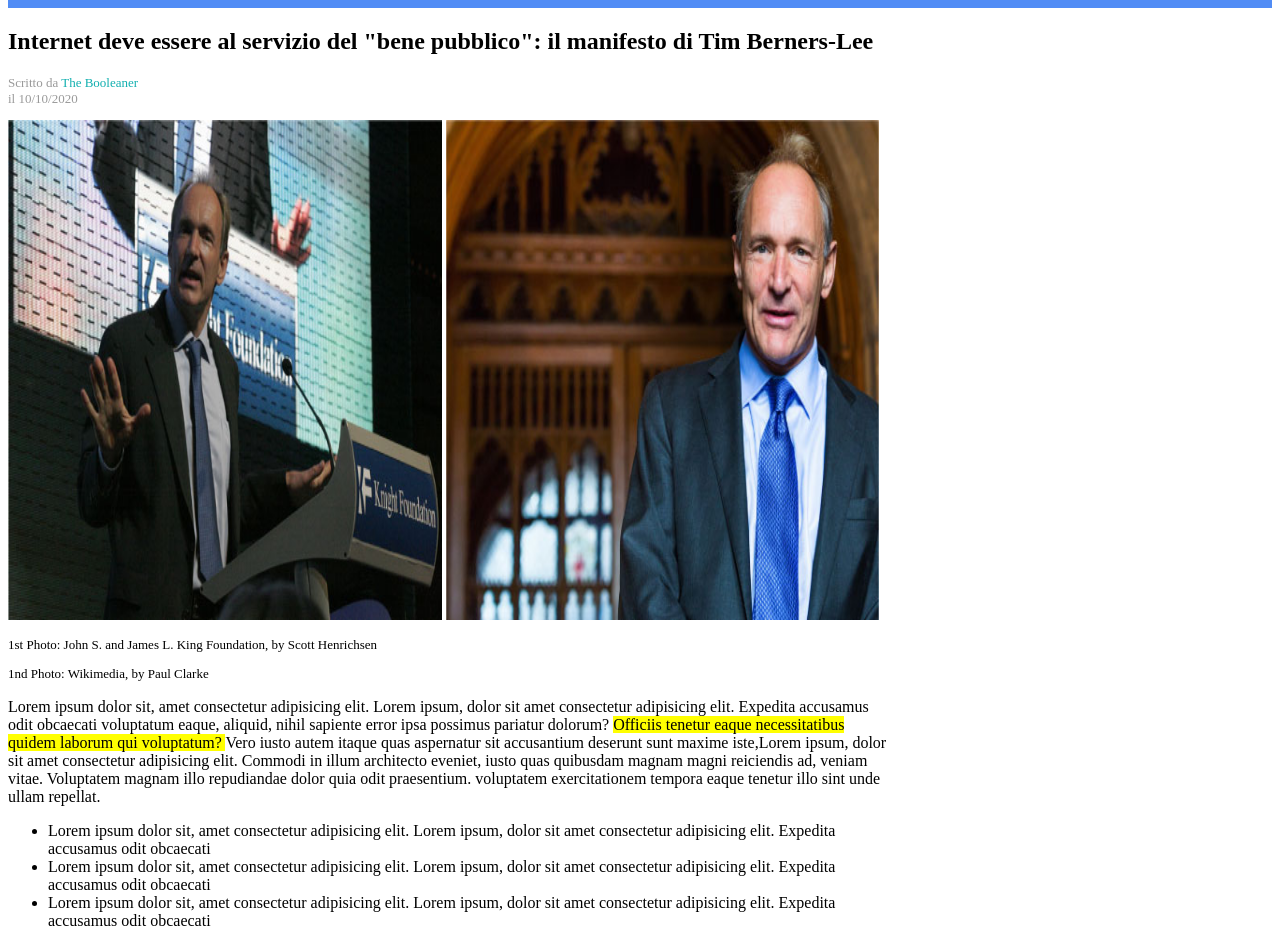
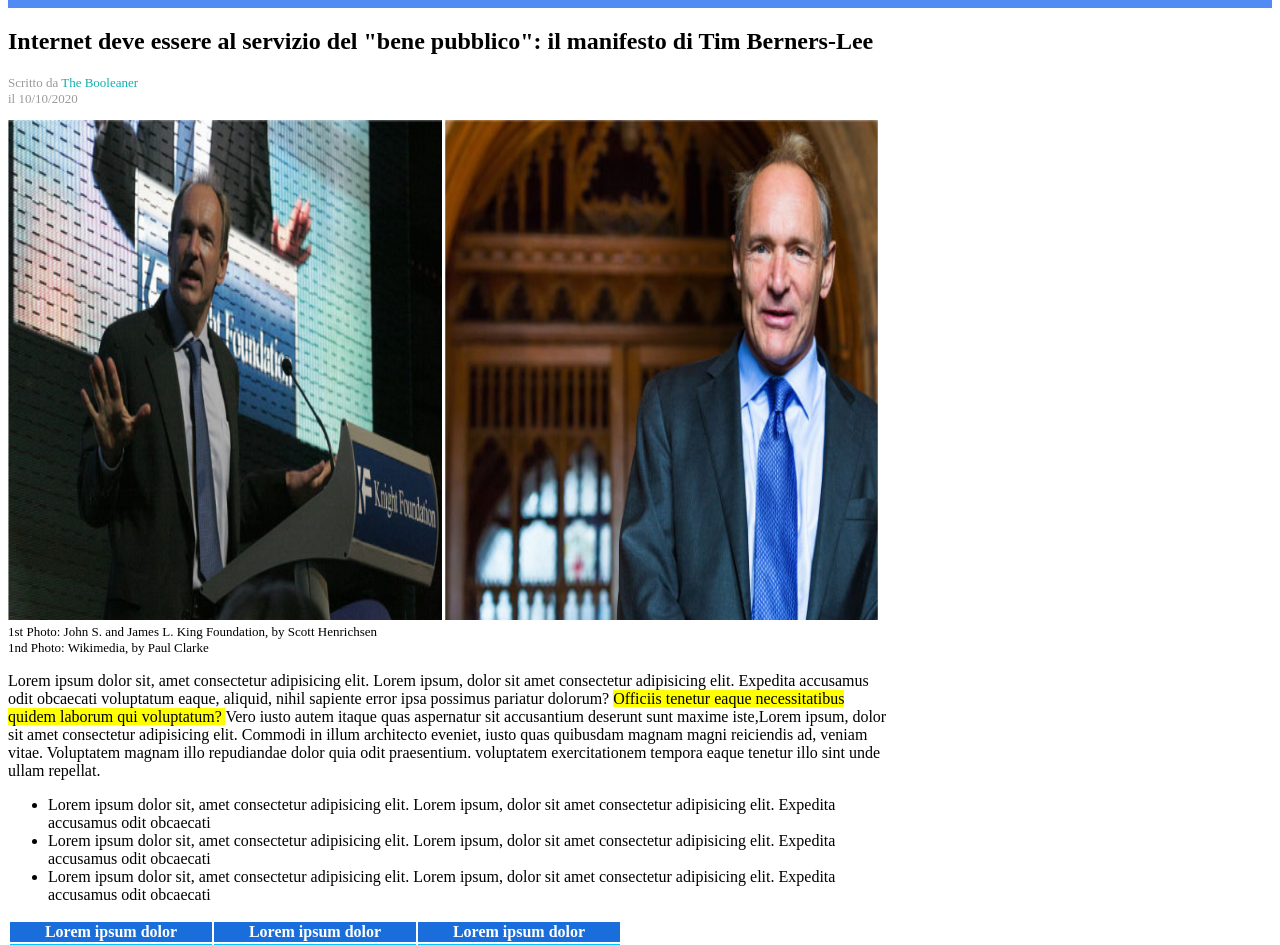
Before and after one commit to Marcotexcode/html-css-booleaner, a plain HTML site: page index.html in a window 1280 px wide. Shown: the part 80-1025 px from the top of the page. Drawn offline with Linux system fonts and the light colour scheme.

Commit message:
add: correzine img

```diff
--- a/css/style.css
+++ b/css/style.css
@@ -76,11 +76,6 @@ th {
     width: 200px;
 }
 
-table {
-    border-collapse: collapse;
-}
-
-
 
 /* section 3  */
 
--- a/index.html
+++ b/index.html
@@ -11,7 +11,7 @@
 
     <!-- Inizio intestazione -->
     <header>
-
+        <br>
         <img src="img/logo.svg" alt="The Booleaner">
 
     </header>
@@ -29,14 +29,15 @@
 
             <p class=" color_text description_text ">Scritto da <span class="color_span" >The Booleaner</span><br><span class="description_text">il 10/10/2020</span> </p>
 
-            <img class="photo_tim" src="img/tim-1.jpg" alt="Tim Berners-Lee">
-            <img class="photo_tim" src="img/tim-2.jpg" alt="Tim Berners-Lee">
+            <!--Inizio Testo più foto -->
+            <p class="description_text">
+                <img class="photo_tim" src="img/tim-1.jpg" alt="Tim Berners-Lee">
+                <img class="photo_tim" src="img/tim-2.jpg" alt="Tim Berners-Lee"><br> 1st Photo: John S. and James L. King Foundation, by Scott Henrichsen <br>1nd Photo: Wikimedia, by Paul Clarke
+            </p>
+            <!--Fine Testo più foto -->
 
-            <p class="description_text">1st Photo: John S. and James L. King Foundation, by Scott Henrichsen</p>
 
-            <p class="description_text">1nd Photo: Wikimedia, by Paul Clarke</p>
-
-            <p class="margine2">Lorem ipsum dolor sit, amet consectetur adipisicing elit. Lorem ipsum, dolor sit amet consectetur adipisicing elit. Expedita accusamus odit obcaecati voluptatum eaque, aliquid, nihil sapiente error ipsa possimus pariatur dolorum? <span class="Highlighter_span">Officiis tenetur eaque necessitatibus quidem laborum qui voluptatum? </span>Vero iusto autem itaque quas aspernatur sit accusantium deserunt sunt maxime iste,Lorem ipsum, dolor sit amet consectetur adipisicing elit. Commodi in illum architecto eveniet, iusto quas quibusdam magnam magni reiciendis ad, veniam vitae. Voluptatem magnam illo repudiandae dolor quia odit praesentium. voluptatem exercitationem tempora eaque tenetur illo sint unde ullam repellat.</p>
+            <p>Lorem ipsum dolor sit, amet consectetur adipisicing elit. Lorem ipsum, dolor sit amet consectetur adipisicing elit. Expedita accusamus odit obcaecati voluptatum eaque, aliquid, nihil sapiente error ipsa possimus pariatur dolorum? <span class="Highlighter_span">Officiis tenetur eaque necessitatibus quidem laborum qui voluptatum? </span>Vero iusto autem itaque quas aspernatur sit accusantium deserunt sunt maxime iste,Lorem ipsum, dolor sit amet consectetur adipisicing elit. Commodi in illum architecto eveniet, iusto quas quibusdam magnam magni reiciendis ad, veniam vitae. Voluptatem magnam illo repudiandae dolor quia odit praesentium. voluptatem exercitationem tempora eaque tenetur illo sint unde ullam repellat.</p>
 
         </section>
         <!-- Fine section 1 -->
@@ -48,7 +49,7 @@
 
             <!-- Inizio lista -->
             <ul>
-                <li> Lorem ipsum dolor sit, amet consectetur adipisicing elit. Lorem ipsum, dolor sit amet consectetur adipisicing elit. Expedita accusamus odit obcaecati </li>
+                <li>Lorem ipsum dolor sit, amet consectetur adipisicing elit. Lorem ipsum, dolor sit amet consectetur adipisicing elit. Expedita accusamus odit obcaecati </li>
                 <li>Lorem ipsum dolor sit, amet consectetur adipisicing elit. Lorem ipsum, dolor sit amet consectetur adipisicing elit. Expedita accusamus odit obcaecati </li>
                 <li>Lorem ipsum dolor sit, amet consectetur adipisicing elit. Lorem ipsum, dolor sit amet consectetur adipisicing elit. Expedita accusamus odit obcaecati </li>
             </ul>
@@ -56,8 +57,8 @@
 
             <!-- Inizio tabella -->
             <table>
-                <thead>
-                    <tr class="color_table_head">
+                <thead class="color_table_head">
+                    <tr>
                         <th>Lorem ipsum dolor</th>
                         <th>Lorem ipsum dolor</th>
                         <th>Lorem ipsum dolor</th>
```
Also changed, not shown: 1 other file.
